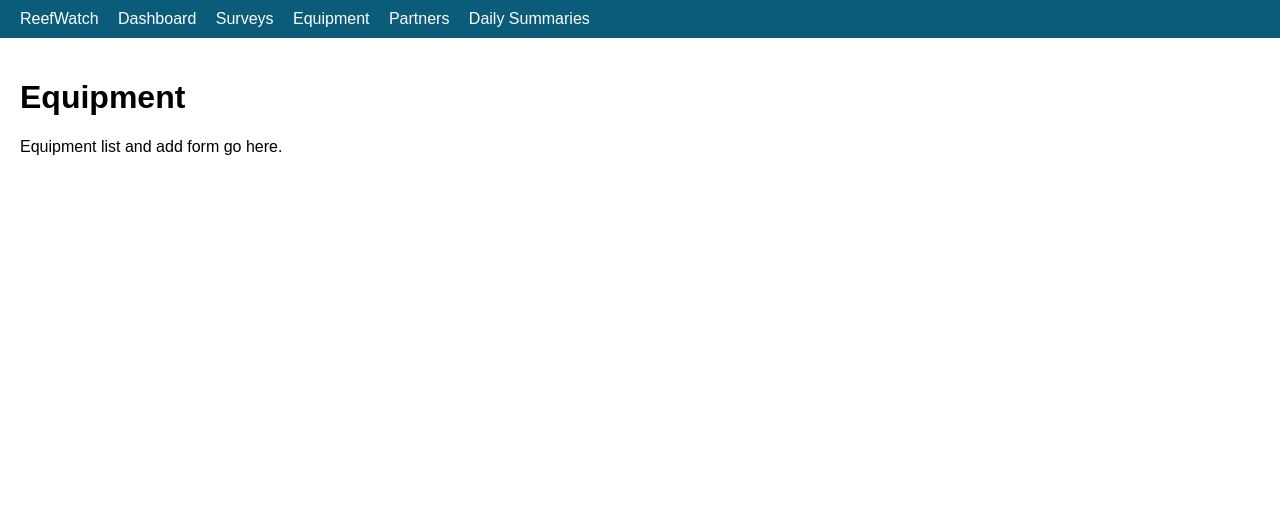
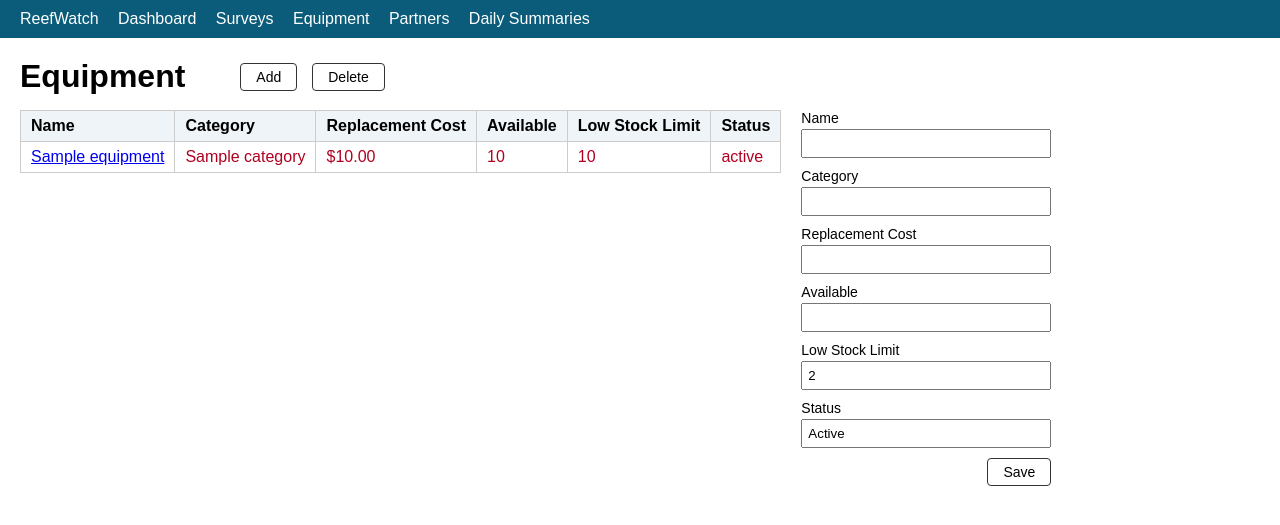
Before and after one commit to usc-matan-orlino/sec300-t3-mjso-reefwatch, a Flask app: page /equipment in a window 1280 px wide. Shown: the top 525 px of the page. Run offline with Flask 3, Linux system fonts and the light colour scheme; a database or web service that is not in the repository returns one stand-in record (values such as "Sample title").

Commit message:
Added equipment CRUD

```diff
--- a/app.py
+++ b/app.py
@@ -1,6 +1,12 @@
-"""ReefWatch Flask app (skeleton: pages only, no database logic yet)."""
+"""ReefWatch Flask app.
 
-from flask import Flask, render_template
+Cosmos collections: surveys, equipment, partners.
+"""
+
+from bson import ObjectId
+from flask import Flask, redirect, render_template, request, url_for
+
+from db import get_collection
 
 app = Flask(__name__)
 
@@ -22,7 +28,45 @@ def new_survey():
 
 @app.route("/equipment")
 def equipment():
-    return render_template("equipment.html")
+    """Show the equipment table. ?id=... selects a row to edit in the form."""
+    collection = get_collection("equipment")
+    # Sorted in Python: Cosmos DB only sorts on indexed fields (just _id by default).
+    items = sorted(collection.find(), key=lambda item: item["name"].lower())
+
+    selected = None
+    selected_id = request.args.get("id")
+    if selected_id:
+        selected = collection.find_one({"_id": ObjectId(selected_id)})
+
+    return render_template("equipment.html", items=items, selected=selected)
+
+
+@app.route("/equipment/save", methods=["POST"])
+def save_equipment():
+    """Insert a new item, or update the item if the form has an id."""
+    collection = get_collection("equipment")
+    data = {
+        "name": request.form["name"].strip(),
+        "category": request.form["category"].strip(),
+        "replacement_cost": float(request.form["replacement_cost"]),
+        "available_quantity": int(request.form["available_quantity"]),
+        "low_stock_threshold": int(request.form["low_stock_threshold"]),
+        "status": request.form["status"].strip(),
+    }
+
+    item_id = request.form.get("id")
+    if item_id:
+        collection.update_one({"_id": ObjectId(item_id)}, {"$set": data})
+    else:
+        collection.insert_one(data)
+    return redirect(url_for("equipment"))
+
+
+@app.route("/equipment/delete", methods=["POST"])
+def delete_equipment():
+    """Delete the selected item."""
+    get_collection("equipment").delete_one({"_id": ObjectId(request.form["id"])})
+    return redirect(url_for("equipment"))
 
 
 @app.route("/partners")
--- a/static/style.css
+++ b/static/style.css
@@ -2,3 +2,24 @@ body { font-family: Arial, sans-serif; margin: 0; }
 nav { background: #0b5c7a; padding: 10px 20px; }
 nav a { color: white; margin-right: 15px; text-decoration: none; }
 main { padding: 20px; }
+
+table { border-collapse: collapse; }
+th, td { border: 1px solid #ccc; padding: 6px 10px; text-align: left; }
+th { background: #eef4f7; }
+tr.low td { color: #b00020; }
+tr.selected td { background: #dff0f7; }
+
+/* Page header with Add / Delete buttons */
+.page-header { display: flex; align-items: center; gap: 15px; margin-bottom: 15px; }
+.page-header h1 { margin: 0; margin-right: 40px; }
+.page-header form { margin: 0; }
+.button, button { padding: 5px 15px; border: 1px solid #333; border-radius: 4px;
+                  background: white; color: black; text-decoration: none;
+                  font-size: 14px; cursor: pointer; }
+
+/* Table on the left, form on the right */
+.two-columns { display: flex; gap: 20px; align-items: flex-start; }
+.side-form { display: flex; flex-direction: column; gap: 10px; min-width: 250px; }
+.side-form label { display: flex; flex-direction: column; font-size: 14px; }
+.side-form input, .side-form select { padding: 5px; margin-top: 3px; }
+.side-form button { align-self: flex-end; }
--- a/templates/equipment.html
+++ b/templates/equipment.html
@@ -1,6 +1,67 @@
 {% extends "base.html" %}
 {% block title %}Equipment - ReefWatch{% endblock %}
 {% block content %}
-<h1>Equipment</h1>
-<p>Equipment list and add form go here.</p>
+<div class="page-header">
+    <h1>Equipment</h1>
+    <a class="button" href="{{ url_for('equipment') }}">Add</a>
+    <form method="post" action="{{ url_for('delete_equipment') }}"
+          onsubmit="return confirm('Delete this equipment?');">
+        <input type="hidden" name="id" value="{{ selected._id if selected else '' }}">
+        <button type="submit" {% if not selected %}disabled{% endif %}>Delete</button>
+    </form>
+</div>
+
+<div class="two-columns">
+    <table>
+        <tr>
+            <th>Name</th>
+            <th>Category</th>
+            <th>Replacement Cost</th>
+            <th>Available</th>
+            <th>Low Stock Limit</th>
+            <th>Status</th>
+        </tr>
+        {% for item in items %}
+        <tr class="{{ 'low' if item.available_quantity <= item.low_stock_threshold }}
+                   {{ 'selected' if selected and selected._id == item._id }}">
+            <td><a href="{{ url_for('equipment', id=item._id) }}">{{ item.name }}</a></td>
+            <td>{{ item.category }}</td>
+            <td>${{ "%.2f"|format(item.replacement_cost) }}</td>
+            <td>{{ item.available_quantity }}</td>
+            <td>{{ item.low_stock_threshold }}</td>
+            <td>{{ item.status }}</td>
+        </tr>
+        {% else %}
+        <tr><td colspan="6">No equipment yet.</td></tr>
+        {% endfor %}
+    </table>
+
+    <form class="side-form" method="post" action="{{ url_for('save_equipment') }}">
+        <input type="hidden" name="id" value="{{ selected._id if selected else '' }}">
+
+        <label>Name
+            <input type="text" name="name" value="{{ selected.name if selected }}" required>
+        </label>
+        <label>Category
+            <input type="text" name="category" value="{{ selected.category if selected }}" required>
+        </label>
+        <label>Replacement Cost
+            <input type="number" name="replacement_cost" step="0.01" min="0"
+                   value="{{ selected.replacement_cost if selected }}" required>
+        </label>
+        <label>Available
+            <input type="number" name="available_quantity" min="0"
+                   value="{{ selected.available_quantity if selected }}" required>
+        </label>
+        <label>Low Stock Limit
+            <input type="number" name="low_stock_threshold" min="0"
+                   value="{{ selected.low_stock_threshold if selected else 2 }}" required>
+        </label>
+        <label>Status
+            <input type="text" name="status" value="{{ selected.status if selected else 'Active' }}" required>
+        </label>
+
+        <button type="submit">Save</button>
+    </form>
+</div>
 {% endblock %}
```
